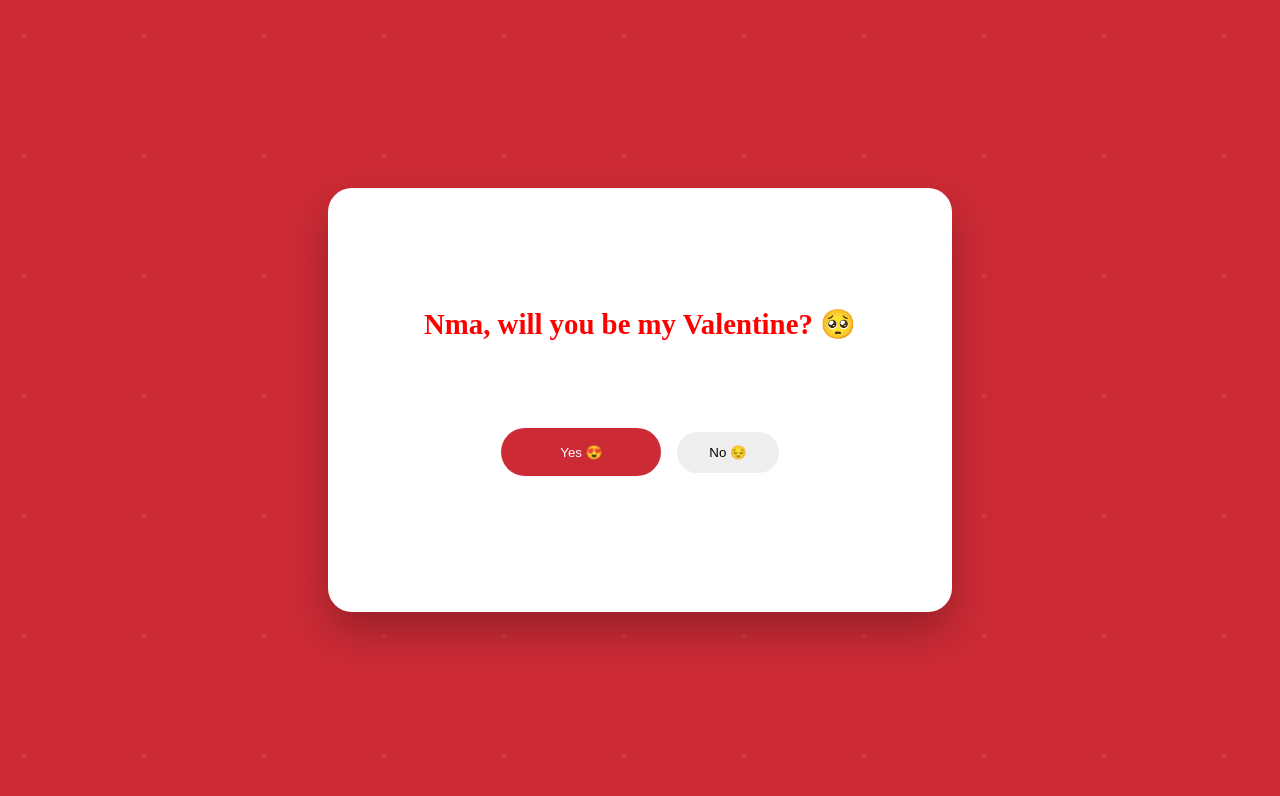
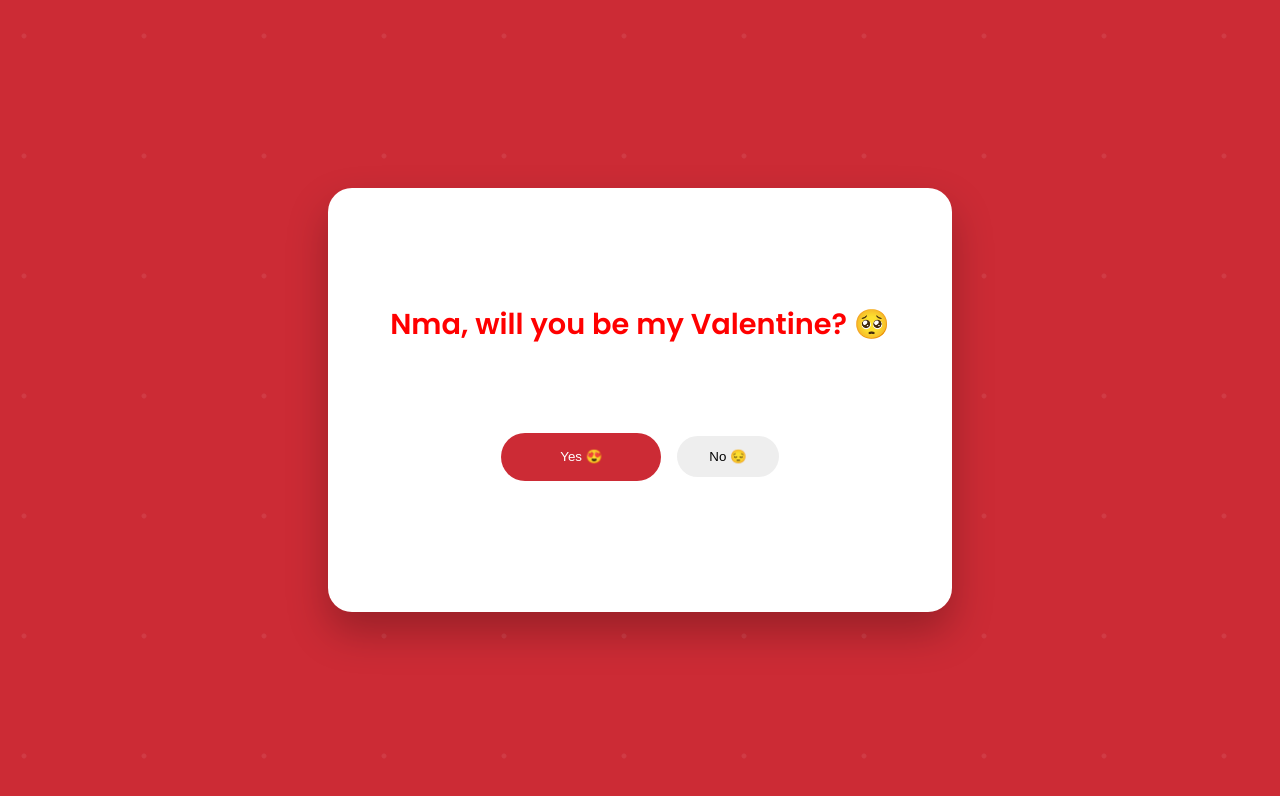
Before and after one commit to odeosa/valentine, a Next.js app: page / in a window 1280 px wide. Shown: the top 796 px of the page. Built offline with nearby package versions, Linux system fonts and the light colour scheme.

Commit message:
Update page.tsx changed font

```diff
--- a/app/page.tsx
+++ b/app/page.tsx
@@ -135,6 +135,11 @@
 
   return (
     <main style={styles.page}>
+      {/* Google Font */}
+      <link
+        href="https://fonts.googleapis.com/css2?family=Poppins:wght@400;600&display=swap"
+        rel="stylesheet"
+      />
       <canvas ref={canvasRef} style={styles.canvas} />
 
       <div style={styles.bgHearts} />
@@ -203,6 +208,7 @@
     justifyContent: "center",
     position: "relative",
     overflow: "hidden",
+    fontFamily: "'Poppins', system-ui, sans-serif"
   },
   canvas: {
     position: "fixed",
```
